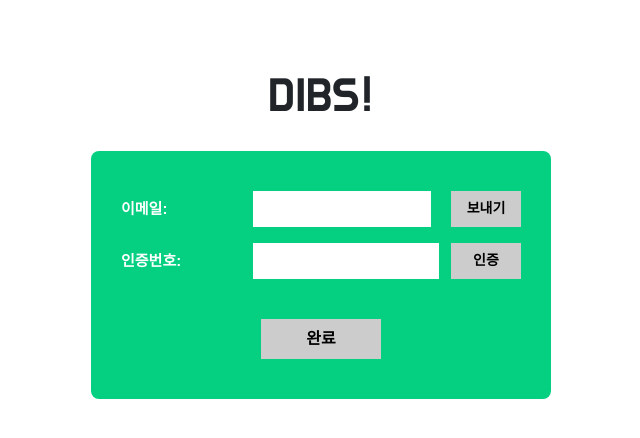
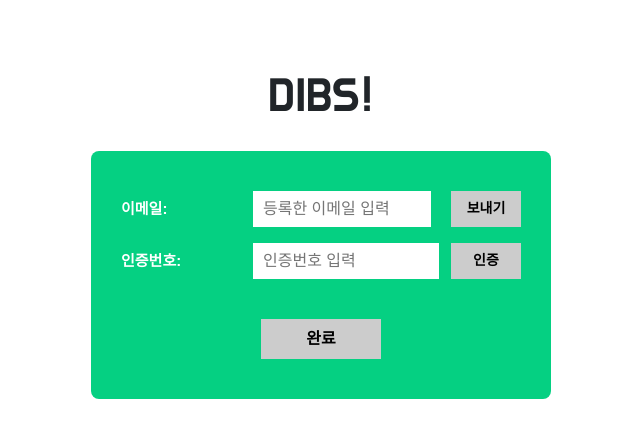
Before and after one commit to donghwanoh97/dibs, a Flask app: page /auth/find-pw in a window 1280 px wide. Shown: the part 166-604 px from the top of the page, without its empty margins (319-959 px from the left). Run offline with Flask 3, Linux system fonts and the light colour scheme.

Commit message:
feat: 비밀번호 찾기 HTML 수정 및 AJAX 연동 추가

```diff
--- a/templates/find_PW.html
+++ b/templates/find_PW.html
@@ -9,9 +9,7 @@
         <link rel="preconnect" href="https://fonts.googleapis.com">
         <link rel="preconnect" href="https://fonts.gstatic.com" crossorigin>
         <link href="https://fonts.googleapis.com/css2?family=Do+Hyeon&display=swap" rel="stylesheet">
-        <link rel="stylesheet" type="text/css" href="../static/css/style.css">
-        <!-- Flask 서버 실행(실제 백엔드 연동)시 다음으로 변경 -->
-         <!-- <link rel="stylesheet" type="text/css" href="{{url_for('static', filename='css/style.css')}}"> -->
+        <link rel="stylesheet" type="text/css" href="{{url_for('static', filename='css/style.css')}}">
     </head>
     <body>
         <div class="signup-wrap">
@@ -20,22 +18,75 @@
 
                 <!-- 1. 이메일 -->
                 <div class="form-row">
-                    <label class="form-label" for="user-name">이메일: </label>
-                    <input type="text" id="user-name" class="form-input input-width-btn">
-                    <button type="button" class="btn-sub">보내기</button>
+                    <label class="form-label" for="user-email">이메일: </label>
+                    <input type="text" id="user-email" class="form-input input-width-btn" placeholder="등록한 이메일 입력">
+                    <button type="button" class="btn-sub" onclick="sendAuthCode()">보내기</button>
                 </div>
 
                 <!-- 2. 인증번호 -->
                 <div class="form-row">
-                    <label class="form-label" for="user-name">인증번호: </label>
-                    <input type="text" id="user-name" class="form-input">
-                    <button id="verify-btn" type="button" class="btn-sub">인증</button>
+                    <label class="form-label" for="auth-number">인증번호: </label>
+                    <input type="text" id="auth-number" class="form-input" placeholder="인증번호 입력">
+                    <button id="verify-btn" type="button" class="btn-sub" onclick="verifyAuthCode()">인증</button>
                 </div>
 
-                <button type="submit" class="btn-submit">완료</button>
+                <button type="button" class="btn-submit" onclick="findPassword()">완료</button>
             </div>
         </div>
+        <script>
+            // 이메일 인증번호 보내기
+            function sendAuthCode() {
+                const userEmail = $('#user-email').val().trim();
+                if (!userEmail) {
+                    alert('이메일을 입력해 주세요');
+                    $('#user-email').focus();
+                    return;
+                }
+                alert('인증번호가 발송되었습니다');
+            }
 
-        <script src="https://code.jquery.com/jquery-3.7.1.min.js"></script>
+            // 인증번호 확인
+            function verifyAuthCode() {
+                const authNumber = $('#auth-numver').val().trim();
+                if (!authNumber) {
+                    alert('인증번호를 입력해 주세요.');
+                    $('#auth-number').focus();
+                    return;
+                }
+                alert('인증이 완료되었습니다.');
+            }
+
+            // 비밀번호 찾기 및 임시 비밀번호 발급
+            function findPassword() {
+                const userEmail = $('#user-email').val().trim();
+
+                if (!userEmail) {
+                    alert('이메일을 입력해 주세요.');
+                    $('#user-email').focus();
+                    return;
+                }
+
+                $.ajax({
+                    type: 'POST',
+                    url: '/auth/api/find-pw',
+                    data: {
+                        user_id: userEmail
+                    },
+                    success: function (response) {
+                        if (response.result === 'success') {
+                            alert(response.msg);
+                            window.location.href = '/auth/login';
+                        }
+
+                        else {
+                            alert(response.msg);
+                        }
+                    },
+                    error: function () {
+                        alert('비밀번호 찾기 요청 중 오류가 발생했습니다.');
+                    }
+                });
+            }
+        </script>
     </body>
 </html>
```
